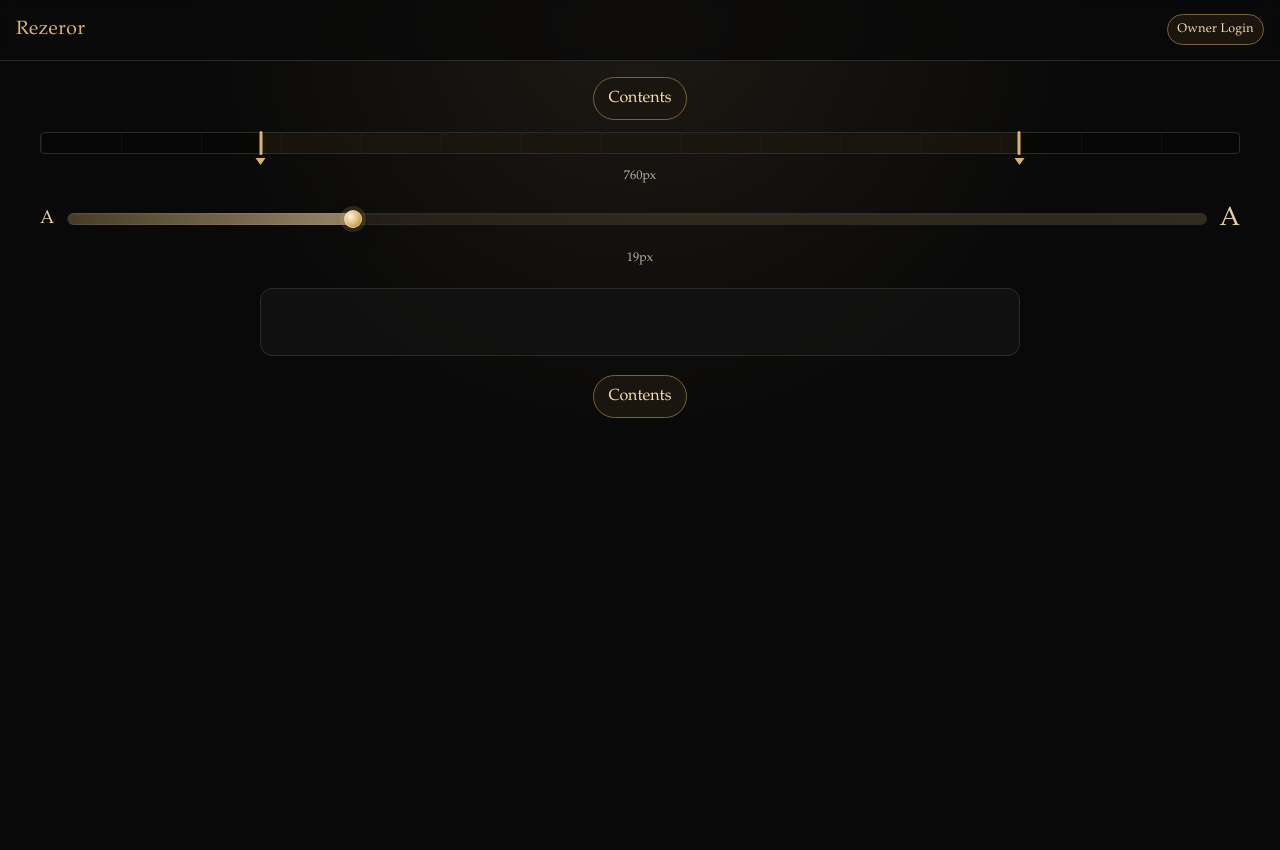
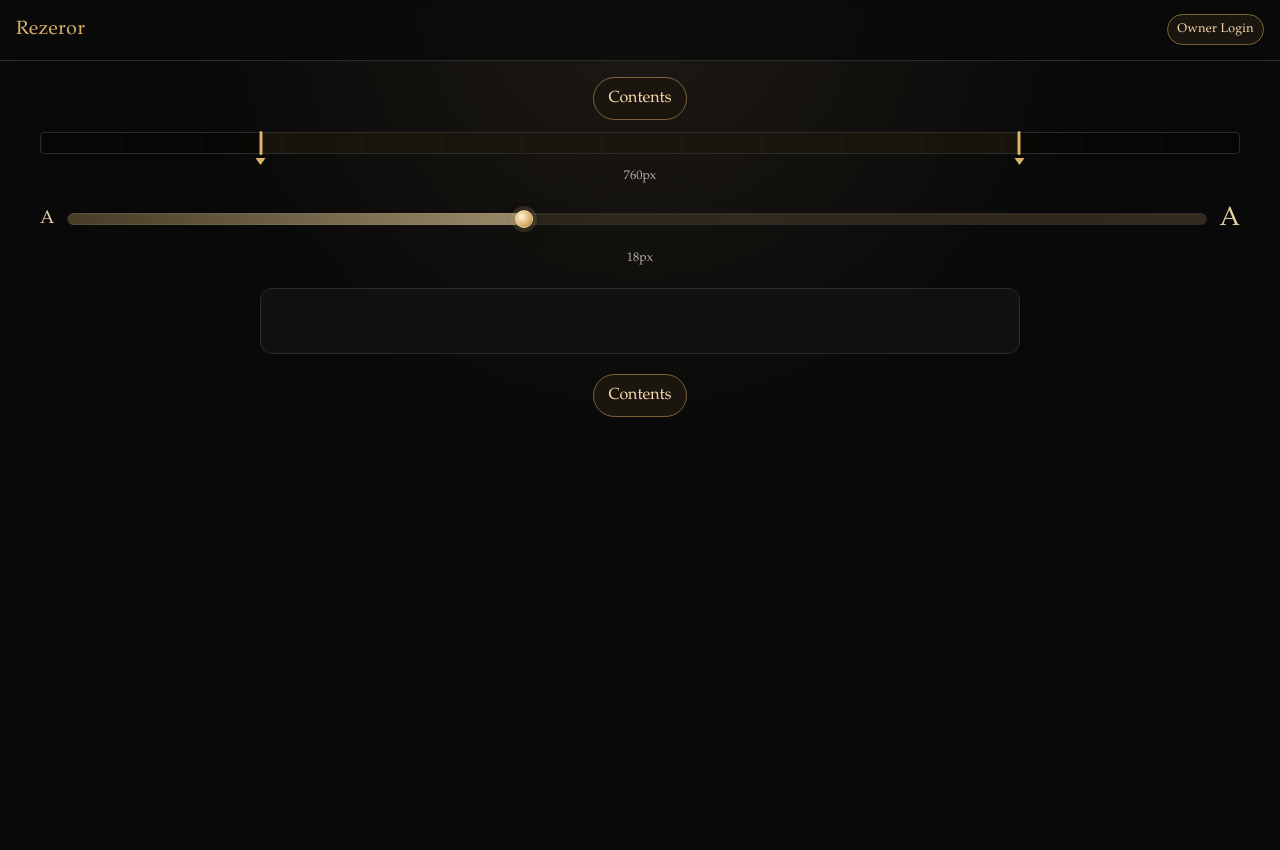
Before and after one commit to Igor4er/rezeror, a Flask app: template src/rezeror/web/templates/reader.html in a window 1280 px wide. After the commit the page ends 417 px from the top, so only its background shows below. Run offline with Flask 3, Linux system fonts and the light colour scheme; the template is opened without the code that fills it, so the values that code supplies are empty; parts of the project's set-up code (start-up, migrations or seed data) failed here and were passed over; some libraries are stand-ins or nearby versions.

Commit message:
granulat font size

```diff
--- a/src/rezeror/web/static/css/style.css
+++ b/src/rezeror/web/static/css/style.css
@@ -7,7 +7,7 @@
   --accent: #dbb36b;
   --border: #2b2b2b;
   --reader-content-width: 760px;
-  --reader-font-size: 19px;
+  --reader-font-size: 18px;
 }
 
 * {
--- a/src/rezeror/web/static/js/reader.js
+++ b/src/rezeror/web/static/js/reader.js
@@ -126,11 +126,18 @@
   const minWidth = 620;
   const maxWidth = 1100;
   const widthStep = 20;
-  const minFontSize = 16;
-  const maxFontSize = 28;
-  const fontStep = 1;
+  const minFontSize = 14;
+  const maxFontSize = 24;
+  const fontStep = 0.5;
   let currentWidth = 760;
-  let currentFontSize = 19;
+  let currentFontSize = 18;
+
+  const formatFontSize = (value) => {
+    if (Number.isInteger(value)) {
+      return String(value);
+    }
+    return value.toFixed(1).replace(/\.0$/, "");
+  };
 
   const updateRulerUI = () => {
     if (!rulerTrack) {
@@ -189,15 +196,16 @@
     const handleLeft = railRect.width * progress;
 
     fontHandle.style.left = `${handleLeft}px`;
+    const formattedFontSize = formatFontSize(currentFontSize);
     fontHandle.setAttribute("aria-valuenow", String(currentFontSize));
-    fontHandle.setAttribute("aria-valuetext", `${currentFontSize} pixels`);
+    fontHandle.setAttribute("aria-valuetext", `${formattedFontSize} pixels`);
 
     if (fontFill) {
       fontFill.style.width = `${handleLeft}px`;
     }
 
     if (fontValue) {
-      fontValue.textContent = `${currentFontSize}px`;
+      fontValue.textContent = `${formattedFontSize}px`;
     }
   };
 
@@ -227,9 +235,9 @@
   }
 
   try {
-    applyReaderFontSize(window.localStorage.getItem(fontStorageKey) || 19, false);
+    applyReaderFontSize(window.localStorage.getItem(fontStorageKey) || 18, false);
   } catch (_) {
-    applyReaderFontSize(19, false);
+    applyReaderFontSize(18, false);
   }
 
   const makeHandleDraggable = (handle, side) => {
--- a/src/rezeror/web/templates/reader.html
+++ b/src/rezeror/web/templates/reader.html
@@ -44,12 +44,12 @@
       <span class="font-track-glyph font-track-glyph-small" aria-hidden="true">A</span>
       <div class="font-rail" data-font-rail>
         <div class="font-track-fill" data-font-fill></div>
-        <div class="font-handle" data-font-handle tabindex="0" role="slider" aria-label="Reader font size" aria-valuemin="16" aria-valuemax="28" aria-valuenow="19" aria-valuetext="19 pixels"></div>
+        <div class="font-handle" data-font-handle tabindex="0" role="slider" aria-label="Reader font size" aria-valuemin="14" aria-valuemax="24" aria-valuenow="18" aria-valuetext="18 pixels"></div>
       </div>
       <span class="font-track-glyph font-track-glyph-large" aria-hidden="true">A</span>
     </div>
     <div class="ruler-footer">
-      <span class="reader-width-value" data-reader-font-value>19px</span>
+      <span class="reader-width-value" data-reader-font-value>18px</span>
     </div>
   </div>
 
```
